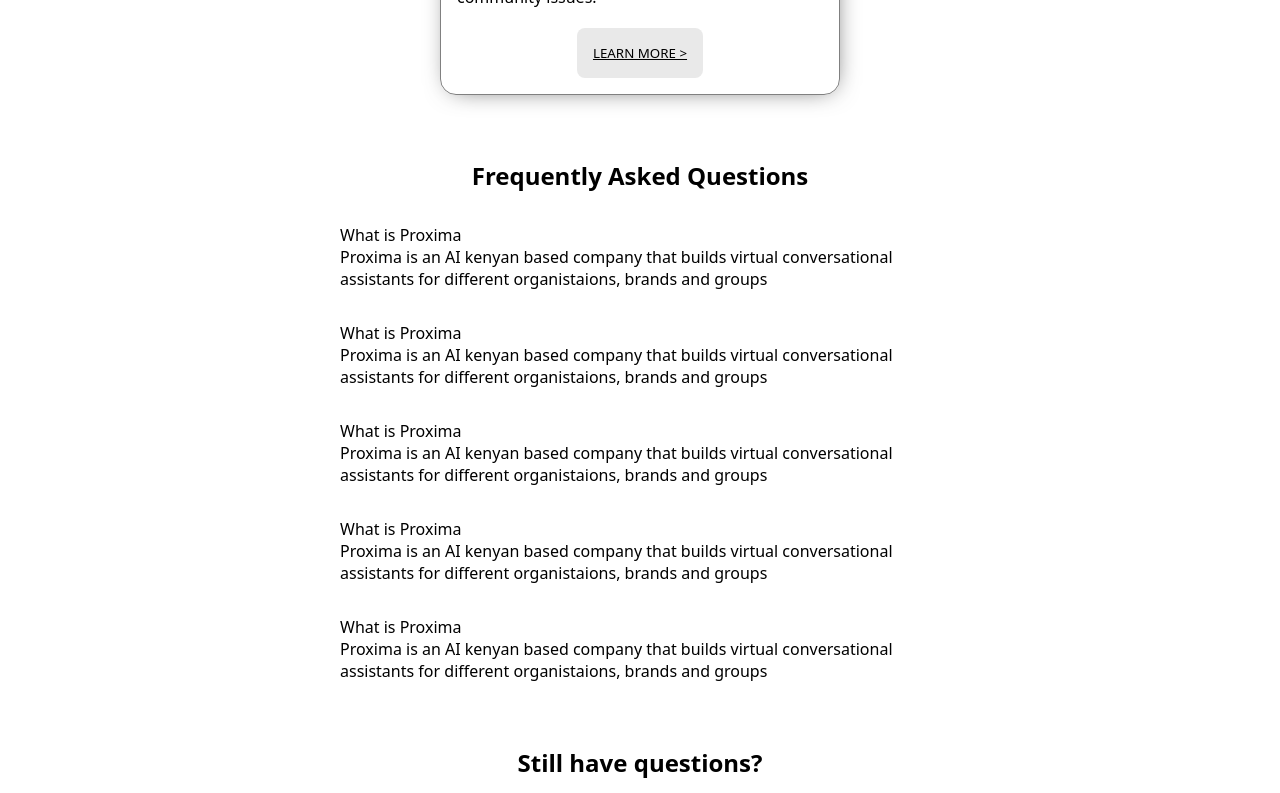
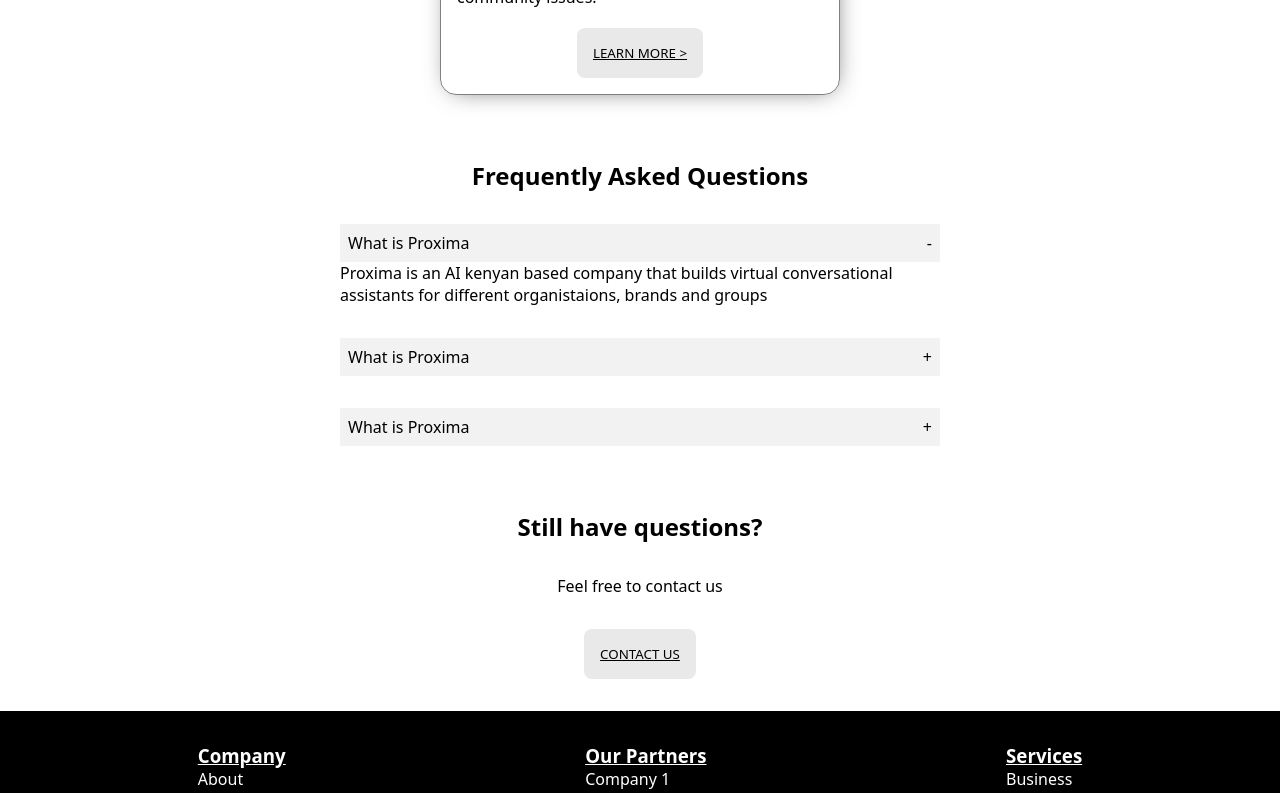
Before and after one commit to iMac7/Proxima, a Next.js app: page /features in a window 1280 px wide. Shown: the part 780-1573 px from the top of the page. Built offline with nearby package versions, Linux system fonts and the light colour scheme.

Commit message:
features page with placeholders done

```diff
--- a/app/features/page.jsx
+++ b/app/features/page.jsx
@@ -1,3 +1,5 @@
+"use client";
+import { useState } from "react";
 import styles from "../../public/css/features.module.css";
 import svg from "../../public/images/svg.js";
 
@@ -13,7 +15,7 @@
 
 const faqs = [];
 
-for (let i = 0; i < 5; i++) {
+for (let i = 0; i < 3; i++) {
   faqs[i] = {
     question: "What is Proxima",
     answer:
@@ -22,13 +24,20 @@
 }
 
 export default function Features() {
+  const [activeIndex, setActiveIndex] = useState(0);
+
+  function handleClick(index) {
+    if (index === activeIndex) setActiveIndex(null);
+    else setActiveIndex(index);
+  }
+
   return (
     <div className={styles.outer}>
       <h1>Features we offer</h1>
 
       <section className={styles.cards}>
-        {cardData.map((card) => (
-          <div className={styles.card}>
+        {cardData.map((card, index) => (
+          <div className={styles.card} key={index}>
             <div className={styles.header}>
               {card.svg}
               <h4>{card.title.toUpperCase()}</h4>
@@ -41,10 +50,19 @@
 
       <section className={styles.faqs}>
         <h2>Frequently Asked Questions</h2>
-        {faqs.map((faq) => (
-          <div className={styles.faq}>
-            <p>{faq.question}</p>
-            <p>{faq.answer}</p>
+        {faqs.map((faq, index) => (
+          <div className={styles.faq} key={index}>
+            <div className={styles.header} onClick={() => handleClick(index)}>
+              <p>{faq.question}</p>
+              <p>{index === activeIndex ? "-" : "+"}</p>
+            </div>
+            <p
+              className={`${styles.answer} ${
+                index === activeIndex ? styles.active : ""
+              }`}
+            >
+              {faq.answer}
+            </p>
           </div>
         ))}
       </section>
--- a/public/css/features.module.css
+++ b/public/css/features.module.css
@@ -66,6 +66,30 @@
 }
 
 .faq {
+  /* border: 1px solid red; */
   width: max(300px, 80vw);
   max-width: 600px;
+  /* max-height: 1.5em; */
+  /* overflow: hidden; */
 }
+
+.faq .header {
+  background-color: rgb(242, 242, 242);
+  justify-content: space-between;
+  padding: 0.5em;
+}
+.faq .header:hover {
+  cursor: pointer;
+}
+
+.answer {
+  max-height: 0;
+  overflow: hidden;
+  /* transition: 300ms; */
+}
+
+.active {
+  max-height: 100px;
+  /* display: block; */
+  /* height: 4rem; */
+}
```
